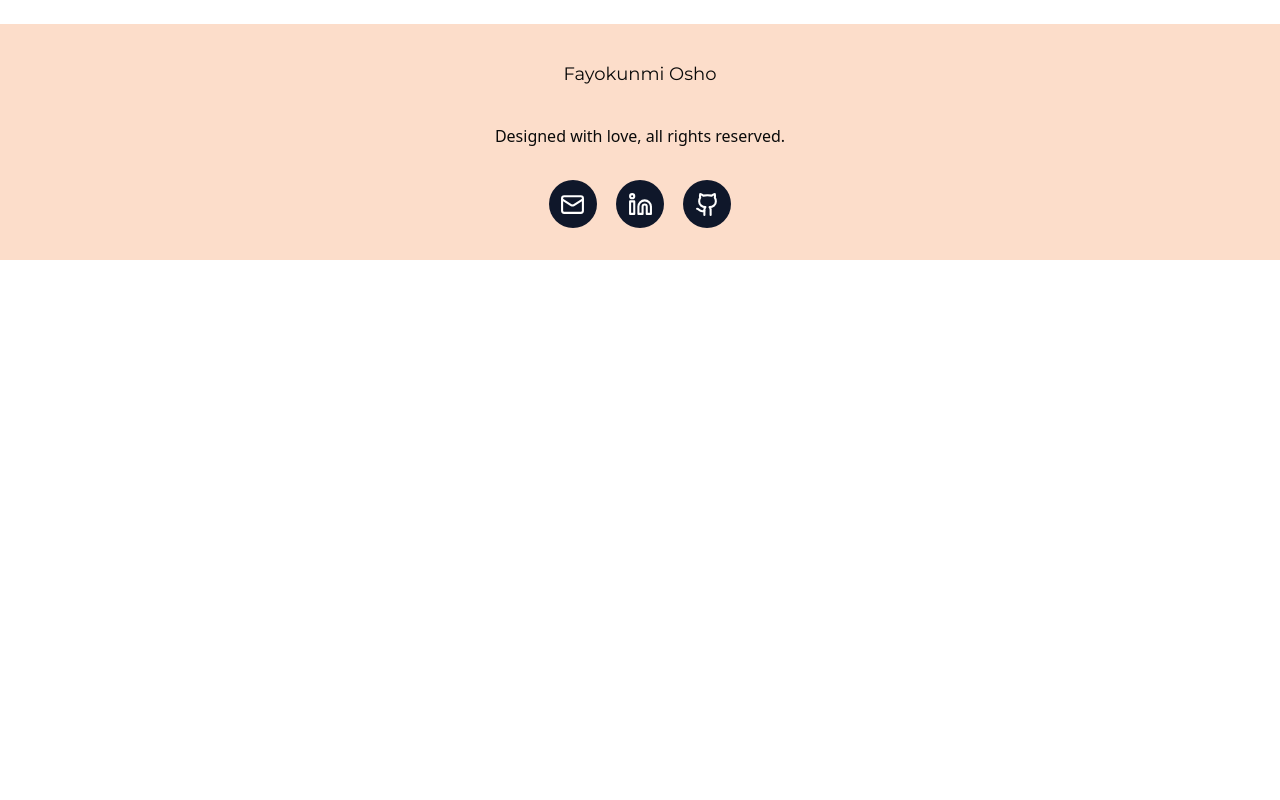
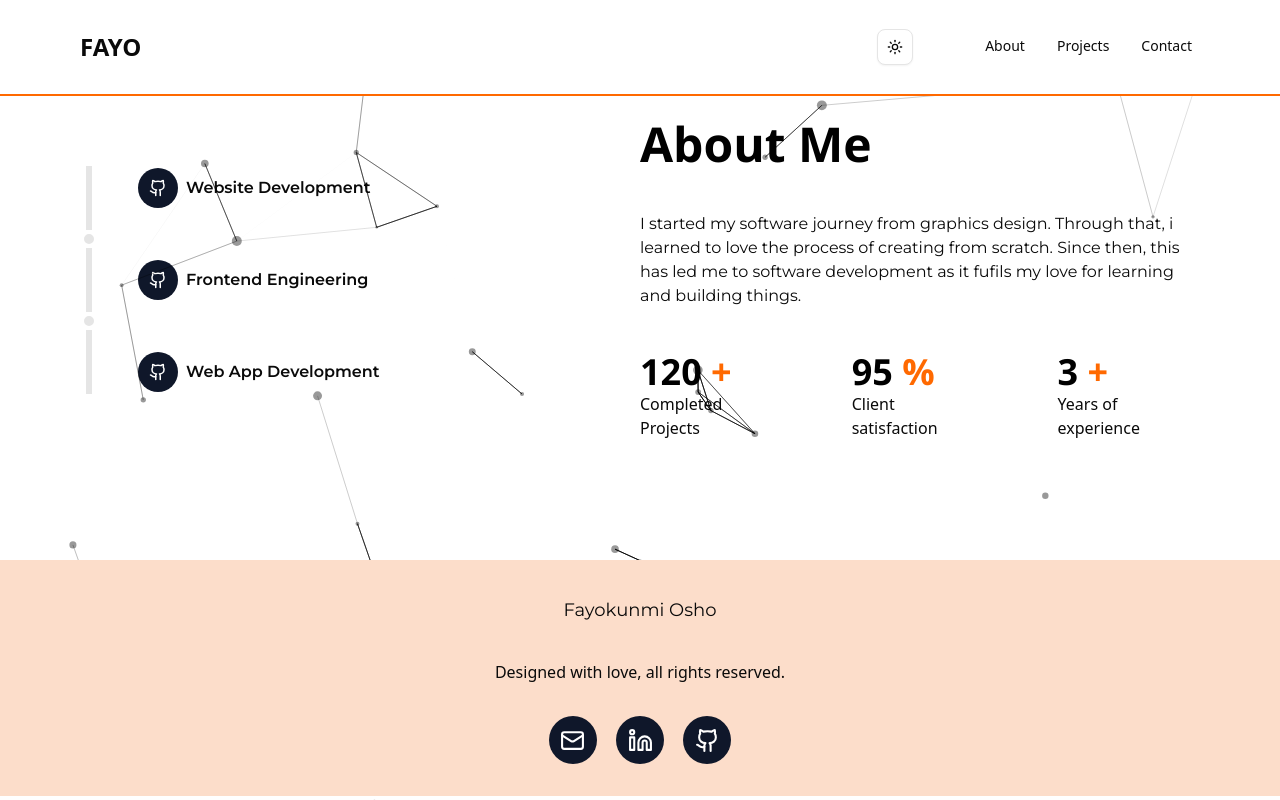
Before and after one commit to Fayorr/portfolio, a Next.js app: page /about in a window 1280 px wide. Built offline with nearby package versions, Linux system fonts and the light colour scheme.

Commit message:
particlejs refactor theme modes

```diff
--- a/src/app/(fp)/about/page.tsx
+++ b/src/app/(fp)/about/page.tsx
@@ -1,9 +1,112 @@
 
+import Link from 'next/link';
+import { Github } from 'lucide-react';
+const About = () => {
+	return (
+		<section
+			id='about'
+			className='flex flex-col-reverse md:flex-row gap-14 md:gap-0 justify-center items-center px-8 md:px-20 py-18  md:py-30 dark:bg-[#0f172a]'
+		>
+			<div className='flex flex-col md:flex-row justify-center items-center  w-[100%] md:w-1/2 h-[40dvh] gap-10 md:gap-0'>
+				<div className='flex md:flex-col items-center justify-center mr-0 md:mr-10 pb-2 md:pb-0'>
+					<div className='border-3 w-[4rem] md:w-0 md:h-[4rem] bg-orange-500'></div>
+					<div className='border-5 bg-orange-500 rounded-full mx-1 md:my-1 '></div>
+					<div className='border-3 w-[4rem] md:w-0 md:h-[4rem] bg-orange-500'></div>
+					<div className='border-5 bg-orange-500 rounded-full mx-1 md:my-1 '></div>
+					<div className='border-3 w-[4rem] md:w-0 md:h-[4rem] bg-orange-500'></div>
+				</div>
+				<div className='flex flex-col justify-between items-center md:items-start  h-[14rem] w-1/1'>
+					<div className='flex gap-2  items-center'>
+						<div className='cursor-pointer flex justify-center items-center rounded-full h-10 w-10 bg-[#0f172a] dark:bg-white'>
+							<Link
+								target='_blank'
+								href='https://www.github.com/Fayorr'
+							>
+								<Github
+									size={18}
+									className='text-white dark:text-[#0f172a] '
+								/>
+							</Link>
+						</div>
+						<p className='font-montserrat font-semibold'>Website Development</p>
+					</div>
+					<div className='flex gap-2 items-center'>
+						<div className='cursor-pointer flex justify-center items-center rounded-full h-10 w-10 bg-[#0f172a] dark:bg-white'>
+							<Link
+								target='_blank'
+								href='https://www.github.com/Fayorr'
+							>
+								<Github
+									size={18}
+									className='text-white dark:text-[#0f172a] '
+								/>
+							</Link>
+						</div>
+						<p className='font-montserrat font-semibold'>
+							Frontend Engineering
+						</p>
+					</div>
+					<div className='flex gap-2 items-center'>
+						<div className='cursor-pointer flex justify-center items-center rounded-full h-10 w-10 bg-[#0f172a] dark:bg-white'>
+							<Link
+								target='_blank'
+								href='https://www.github.com/Fayorr'
+							>
+								<Github
+									size={18}
+									className='text-white dark:text-[#0f172a] '
+								/>
+							</Link>
+						</div>
+						<p className='font-montserrat font-semibold'>Web App Development</p>
+					</div>
+				</div>
+			</div>
+			<div className='md:w-1/2 flex flex-col justify-between  md:h-[20rem] text-center md:text-left'>
+				<h2 className='font-open-sans text-4xl md:text-5xl font-bold text-black dark:text-white '>
+					About Me
+				</h2>
+				<p className='font-montserrat py-10'>
+					I started my software journey from graphics design. Through that, i
+					learned to love the process of creating from scratch. Since then, this
+					has led me to software development as it fufils my love for learning
+					and building things.
+				</p>
+				<div className='flex justify-center md:justify-start gap-15 md:gap-30'>
+					<div>
+						<h3 className='font-open-sans text-3xl md:text-4xl font-bold text-black dark:text-white'>
+							120 <span className='text-orange-500'>+</span>
+						</h3>
+						<p>
+							Completed
+							<br />
+							Projects
+						</p>
+					</div>
+					<div>
+						<h3 className='font-open-sans text-3xl md:text-4xl font-bold text-black dark:text-white'>
+							95 <span className='text-orange-500'>%</span>
+						</h3>
+						<p>
+							Client
+							<br />
+							satisfaction
+						</p>
+					</div>
+					<div>
+						<h3 className='font-open-sans text-3xl md:text-4xl font-bold text-black dark:text-white'>
+							3 <span className='text-orange-500'>+</span>
+						</h3>
+						<p>
+							Years of
+							<br />
+							experience
+						</p>
+					</div>
+				</div>
+			</div>
+		</section>
+	);
+};
 
-const page = () => {
-  return (
-    <div>About Page</div>
-  )
-}
-
-export default page
+export default About;
--- a/src/app/page.tsx
+++ b/src/app/page.tsx
@@ -1,7 +1,7 @@
 'use client';
 import Link from 'next/link';
 import Image from 'next/image';
-import { Github } from 'lucide-react';
+// import { Github } from 'lucide-react';
 import { Button } from '@/components/ui/button';
 import './globals.css';
 
@@ -87,113 +87,6 @@ export default function Home() {
 					<li className='flex justify-start'>Github</li>
 				</ul>
 			</section>
-			<section
-				id='about'
-				className='flex flex-col-reverse md:flex-row gap-14 md:gap-0 justify-center items-center px-8 md:px-20 py-18  md:py-30 dark:bg-[#0f172a]'
-			>
-				<div className='flex flex-col md:flex-row justify-center items-center  w-[100%] md:w-1/2 h-[40dvh] gap-10 md:gap-0'>
-					<div className='flex md:flex-col items-center justify-center mr-0 md:mr-10 pb-2 md:pb-0'>
-						<div className='border-3 w-[4rem] md:w-0 md:h-[4rem] bg-orange-500'></div>
-						<div className='border-5 bg-orange-500 rounded-full mx-1 md:my-1 '></div>
-						<div className='border-3 w-[4rem] md:w-0 md:h-[4rem] bg-orange-500'></div>
-						<div className='border-5 bg-orange-500 rounded-full mx-1 md:my-1 '></div>
-						<div className='border-3 w-[4rem] md:w-0 md:h-[4rem] bg-orange-500'></div>
-					</div>
-					<div className='flex flex-col justify-between items-center md:items-start  h-[14rem] w-1/1'>
-						<div className='flex gap-2  items-center'>
-							<div className='cursor-pointer flex justify-center items-center rounded-full h-10 w-10 bg-[#0f172a] dark:bg-white'>
-								<Link
-									target='_blank'
-									href='https://www.github.com/Fayorr'
-								>
-									<Github
-										size={18}
-										className='text-white dark:text-[#0f172a] '
-									/>
-								</Link>
-							</div>
-							<p className='font-montserrat font-semibold'>
-								Website Development
-							</p>
-						</div>
-						<div className='flex gap-2 items-center'>
-							<div className='cursor-pointer flex justify-center items-center rounded-full h-10 w-10 bg-[#0f172a] dark:bg-white'>
-								<Link
-									target='_blank'
-									href='https://www.github.com/Fayorr'
-								>
-									<Github
-										size={18}
-										className='text-white dark:text-[#0f172a] '
-									/>
-								</Link>
-							</div>
-							<p className='font-montserrat font-semibold'>
-								Frontend Engineering
-							</p>
-						</div>
-						<div className='flex gap-2 items-center'>
-							<div className='cursor-pointer flex justify-center items-center rounded-full h-10 w-10 bg-[#0f172a] dark:bg-white'>
-								<Link
-									target='_blank'
-									href='https://www.github.com/Fayorr'
-								>
-									<Github
-										size={18}
-										className='text-white dark:text-[#0f172a] '
-									/>
-								</Link>
-							</div>
-							<p className='font-montserrat font-semibold'>
-								Web App Development
-							</p>
-						</div>
-					</div>
-				</div>
-				<div className='md:w-1/2 flex flex-col justify-between  md:h-[20rem] text-center md:text-left'>
-					<h2 className='font-open-sans text-4xl md:text-5xl font-bold text-black dark:text-white '>
-						About Me
-					</h2>
-					<p className='font-montserrat py-10'>
-						I started my software journey from graphics design. Through that, i
-						learned to love the process of creating from scratch. Since then,
-						this has led me to software development as it fufils my love for
-						learning and building things.
-					</p>
-					<div className='flex justify-center md:justify-start gap-15 md:gap-30'>
-						<div>
-							<h3 className='font-open-sans text-3xl md:text-4xl font-bold text-black dark:text-white'>
-								120 <span className='text-orange-500'>+</span>
-							</h3>
-							<p>
-								Completed
-								<br />
-								Projects
-							</p>
-						</div>
-						<div>
-							<h3 className='font-open-sans text-3xl md:text-4xl font-bold text-black dark:text-white'>
-								95 <span className='text-orange-500'>%</span>
-							</h3>
-							<p>
-								Client
-								<br />
-								satisfaction
-							</p>
-						</div>
-						<div>
-							<h3 className='font-open-sans text-3xl md:text-4xl font-bold text-black dark:text-white'>
-								3 <span className='text-orange-500'>+</span>
-							</h3>
-							<p>
-								Years of
-								<br />
-								experience
-							</p>
-						</div>
-					</div>
-				</div>
-			</section>
 
 			<GithubCalender />
 			<Footer />
--- a/src/components/GithubCalender.tsx
+++ b/src/components/GithubCalender.tsx
@@ -9,7 +9,7 @@ export default function GithubCalender() {
 	const [year, setYear] = useState(2025);
 	return (
 		<div className='pb-20 dark:bg-[#0f172a]'>
-			<div className='px-8 md:px-20 w-full h-full  dark:bg-[#0f172a] gap-4 md:gap-0 text-3xl md:text-4xl font-montserrat font-bold pb-6'>
+			<div className='px-8 md:px-20 w-full h-full  dark:bg-[#0f172a] gap-4 md:gap-0 text-3xl md:text-4xl font-montserrat font-bold pt-10 pb-6'>
 				<h2>My GitHub Contributions</h2>
 			</div>
 			<div className='px-8 md:px-20 w-full h-full flex flex-col md:flex-row justify-between md:items-center dark:bg-[#0f172a] gap-4 md:gap-0'>
--- a/src/components/ui/ParticleBackground.tsx
+++ b/src/components/ui/ParticleBackground.tsx
@@ -7,6 +7,7 @@ import {
 	MoveDirection,
 	OutMode,
 } from '@tsparticles/engine';
+import { useTheme } from 'next-themes';
 // import { loadAll } from "@tsparticles/all"; // if you are going to use `loadAll`, install the "@tsparticles/all" package too.
 // import { loadFull } from "tsparticles"; // if you are going to use `loadFull`, install the "tsparticles" package too.
 import { loadSlim } from '@tsparticles/slim'; // if you are going to use `loadSlim`, install the "@tsparticles/slim" package too.
@@ -14,6 +15,7 @@ import { loadSlim } from '@tsparticles/slim'; // if you are going to use `loadSl
 
 export const ParticleBackground = () => {
 	const [init, setInit] = useState(false);
+	const { theme } = useTheme();
 
 	// this should be run only once per application lifetime
 	useEffect(() => {
@@ -65,13 +67,13 @@ export const ParticleBackground = () => {
 			},
 			particles: {
 				color: {
-					value: '#ffffff',
+					value: theme === 'dark' ? '#ffffff' : '#000000',
 				},
 				links: {
-					color: '#ffffff',
+					color: theme === 'dark' ? '#ffffff' : '#000000',
 					distance: 150,
 					enable: true,
-					opacity: 0.5,
+					opacity: 1,
 					width: 1,
 				},
 				move: {
@@ -81,7 +83,7 @@ export const ParticleBackground = () => {
 						default: OutMode.out,
 					},
 					random: false,
-					speed: 3,
+					speed: 2,
 					straight: false,
 				},
 				number: {
@@ -102,7 +104,7 @@ export const ParticleBackground = () => {
 			},
 			detectRetina: true,
 		}),
-		[]
+		[theme]
 	);
 
 	if (init) {
```
